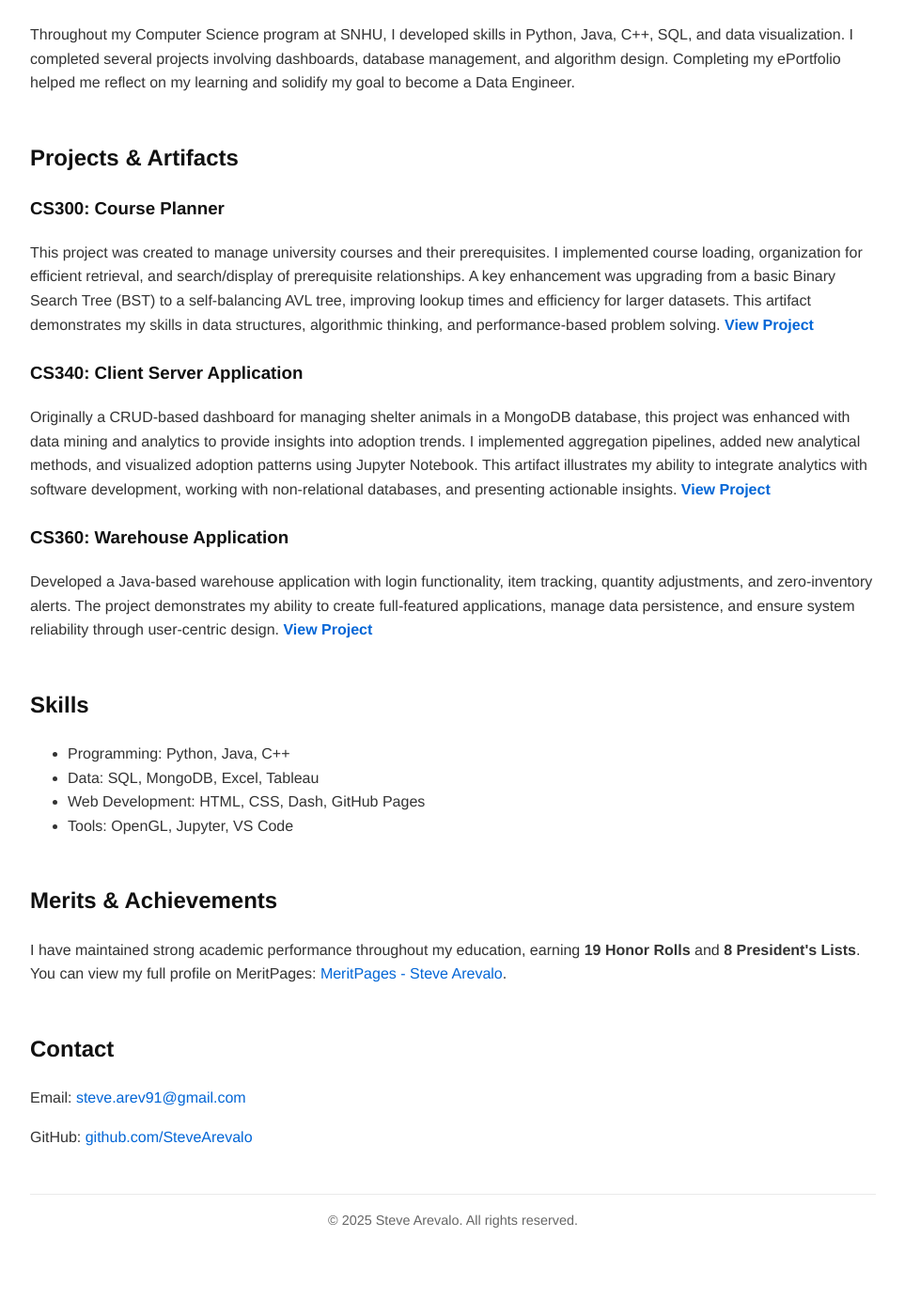
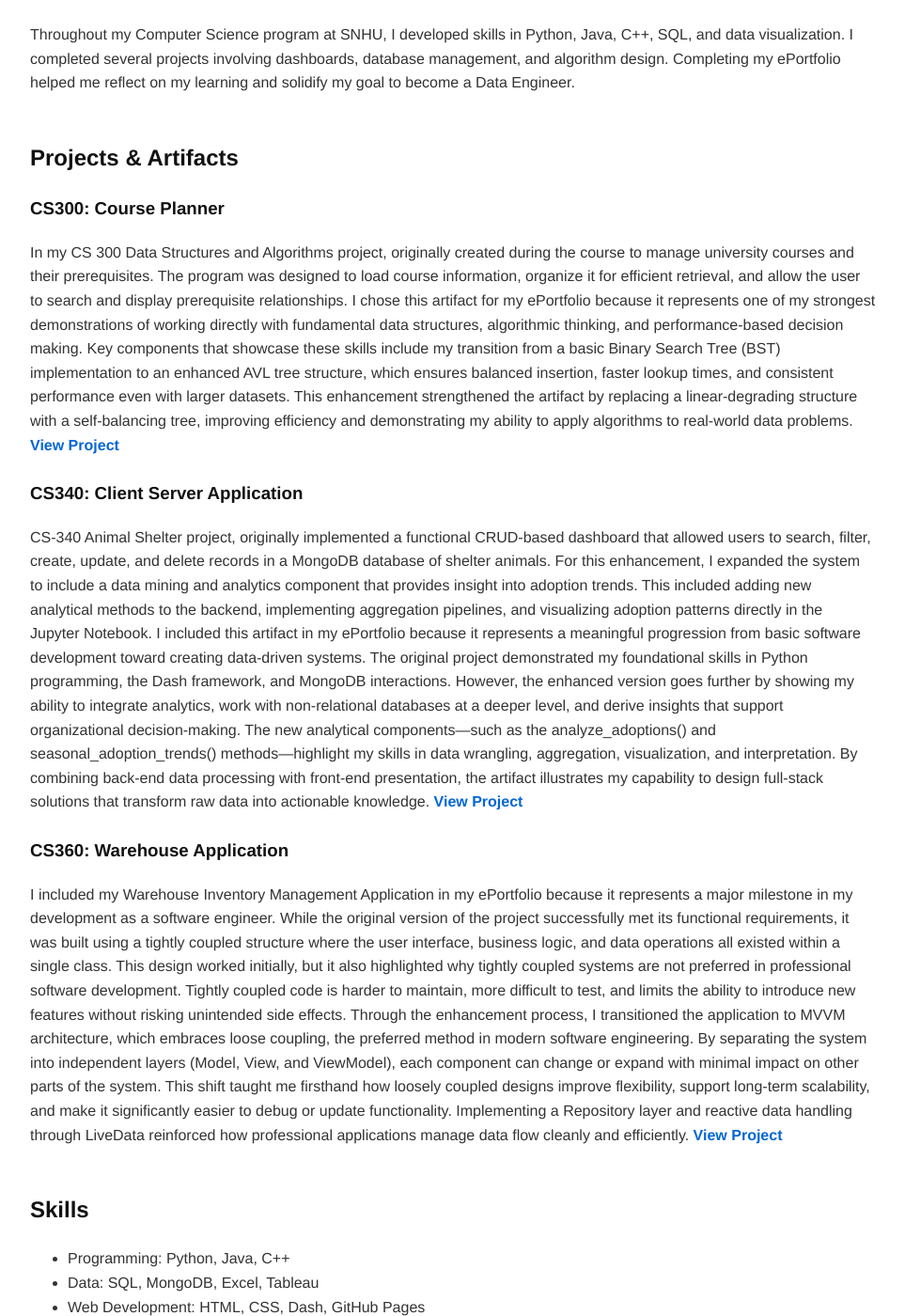
Before and after one commit to SteveArevalo/CS499_CapStone, a Jekyll site: the page built from README.md, in a window 1280 px wide and 1400 px high, scrolled down 302 px. Shown: the whole window at 94% size, without its empty margins (158-1121 px from the left). Built offline with Jekyll 4.4.1, drawn with Linux system fonts in a browser that asks for light colours; our own code applies the rules of GitHub Pages for plain Markdown files; before the commit the page ends 1644 px from its top, so only the background shows below that; some of the changed text lies outside the part shown.

Commit message:
Update default.html

```diff
--- a/_layouts/default.html
+++ b/_layouts/default.html
@@ -62,7 +62,7 @@
 
   <header>
     <h1>Steve Arevalo - Computer Science ePortfolio</h1>
-    <p>Welcome to my ePortfolio showcasing my journey through the Computer Science program, my projects, and skills. My focus is on data engineering and software development.</p>
+    <p>Welcome to my ePortfolio showcasing my journey through the Computer Science program, my projects, and skills. My focus is on applying my data and software development skills.</p>
   </header>
 
   <nav>
@@ -88,9 +88,7 @@
     <div class="project">
       <h3>CS300: Course Planner</h3>
       <p>
-        This project was created to manage university courses and their prerequisites. I implemented course loading, organization for efficient retrieval, and search/display of prerequisite relationships.
-        A key enhancement was upgrading from a basic Binary Search Tree (BST) to a self-balancing AVL tree, improving lookup times and efficiency for larger datasets.
-        This artifact demonstrates my skills in data structures, algorithmic thinking, and performance-based problem solving.
+        In my CS 300 Data Structures and Algorithms project, originally created during the course to manage university courses and their prerequisites. The program was designed to load course information, organize it for efficient retrieval, and allow the user to search and display prerequisite relationships. I chose this artifact for my ePortfolio because it represents one of my strongest demonstrations of working directly with fundamental data structures, algorithmic thinking, and performance-based decision making. Key components that showcase these skills include my transition from a basic Binary Search Tree (BST) implementation to an enhanced AVL tree structure, which ensures balanced insertion, faster lookup times, and consistent performance even with larger datasets. This enhancement strengthened the artifact by replacing a linear-degrading structure with a self-balancing tree, improving efficiency and demonstrating my ability to apply algorithms to real-world data problems.
         <a href="https://github.com/SteveArevalo/CS499_CapStone/tree/main/EnhancedArtifact/CS300_CoursePlanner" target="_blank">View Project</a>
       </p>
     </div>
@@ -98,9 +96,7 @@
     <div class="project">
       <h3>CS340: Client Server Application</h3>
       <p>
-        Originally a CRUD-based dashboard for managing shelter animals in a MongoDB database, this project was enhanced with data mining and analytics to provide insights into adoption trends.
-        I implemented aggregation pipelines, added new analytical methods, and visualized adoption patterns using Jupyter Notebook.
-        This artifact illustrates my ability to integrate analytics with software development, working with non-relational databases, and presenting actionable insights.
+        CS-340 Animal Shelter project, originally implemented a functional CRUD-based dashboard that allowed users to search, filter, create, update, and delete records in a MongoDB database of shelter animals. For this enhancement, I expanded the system to include a data mining and analytics component that provides insight into adoption trends. This included adding new analytical methods to the backend, implementing aggregation pipelines, and visualizing adoption patterns directly in the Jupyter Notebook. I included this artifact in my ePortfolio because it represents a meaningful progression from basic software development toward creating data-driven systems. The original project demonstrated my foundational skills in Python programming, the Dash framework, and MongoDB interactions. However, the enhanced version goes further by showing my ability to integrate analytics, work with non-relational databases at a deeper level, and derive insights that support organizational decision-making. The new analytical components—such as the analyze_adoptions() and seasonal_adoption_trends() methods—highlight my skills in data wrangling, aggregation, visualization, and interpretation. By combining back-end data processing with front-end presentation, the artifact illustrates my capability to design full-stack solutions that transform raw data into actionable knowledge.
         <a href="https://github.com/SteveArevalo/CS499_CapStone/tree/main/EnhancedArtifact/CS340_ClientServerApplication/CS340_ClientServerApplication_Enhancement" target="_blank">View Project</a>
       </p>
     </div>
@@ -108,8 +104,8 @@
     <div class="project">
       <h3>CS360: Warehouse Application</h3>
       <p>
-        Developed a Java-based warehouse application with login functionality, item tracking, quantity adjustments, and zero-inventory alerts.
-        The project demonstrates my ability to create full-featured applications, manage data persistence, and ensure system reliability through user-centric design.
+        I included my Warehouse Inventory Management Application in my ePortfolio because it represents a major milestone in my development as a software engineer. While the original version of the project successfully met its functional requirements, it was built using a tightly coupled structure where the user interface, business logic, and data operations all existed within a single class. This design worked initially, but it also highlighted why tightly coupled systems are not preferred in professional software development. Tightly coupled code is harder to maintain, more difficult to test, and limits the ability to introduce new features without risking unintended side effects.
+Through the enhancement process, I transitioned the application to MVVM architecture, which embraces loose coupling, the preferred method in modern software engineering. By separating the system into independent layers (Model, View, and ViewModel), each component can change or expand with minimal impact on other parts of the system. This shift taught me firsthand how loosely coupled designs improve flexibility, support long-term scalability, and make it significantly easier to debug or update functionality. Implementing a Repository layer and reactive data handling through LiveData reinforced how professional applications manage data flow cleanly and efficiently.
         <a href="https://github.com/SteveArevalo/CS499_CapStone/blob/main/EnhancedArtifact/CS360_WarehouseApplication.zip" target="_blank">View Project</a>
       </p>
     </div>
```
